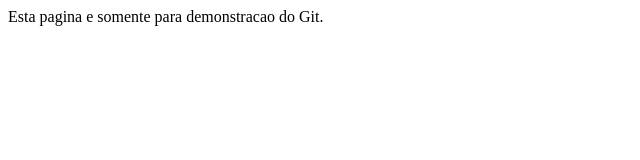
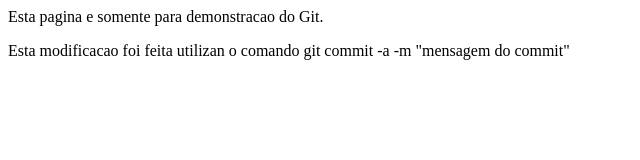
Before and after one commit to nkerrocking/meu-site, a plain HTML site: page index.html in a window 1280 px wide. Shown: the whole page, without its empty margins (0-640 px from the left). Drawn offline with Linux system fonts and the light colour scheme.

Commit message:
Commit realizado (git commit -a)

```diff
--- a/index.html
+++ b/index.html
@@ -4,5 +4,6 @@
     </head>
     <body>
 	<p>Esta pagina e somente para demonstracao do Git.</p>
+    	<p>Esta modificacao foi feita utilizan o comando git commit -a -m "mensagem do commit"</p>
     </body>
 </html>
```
